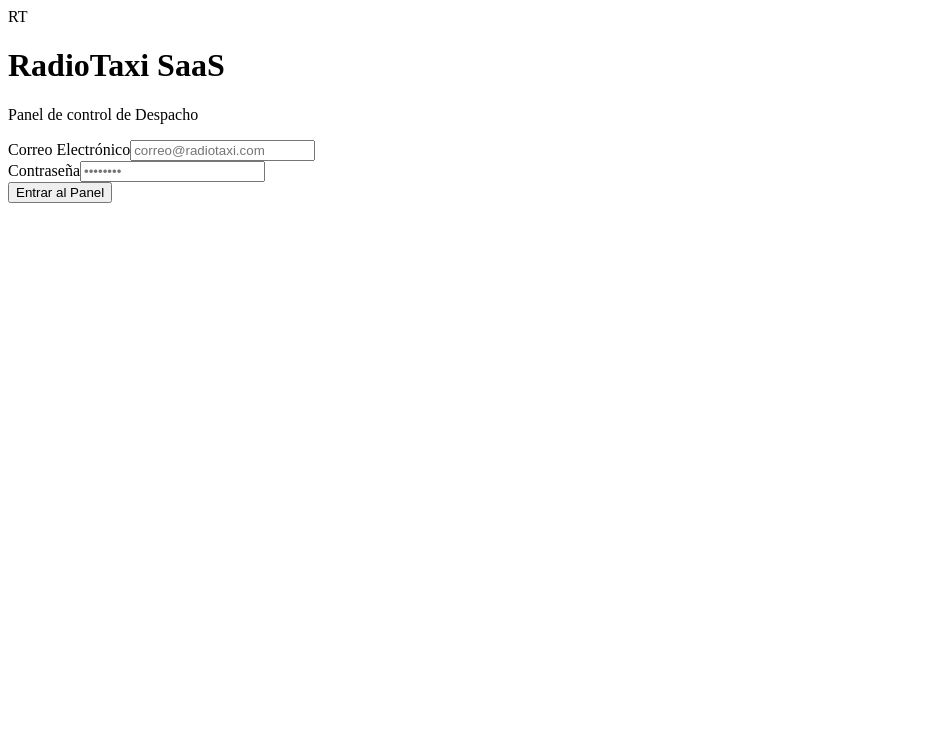
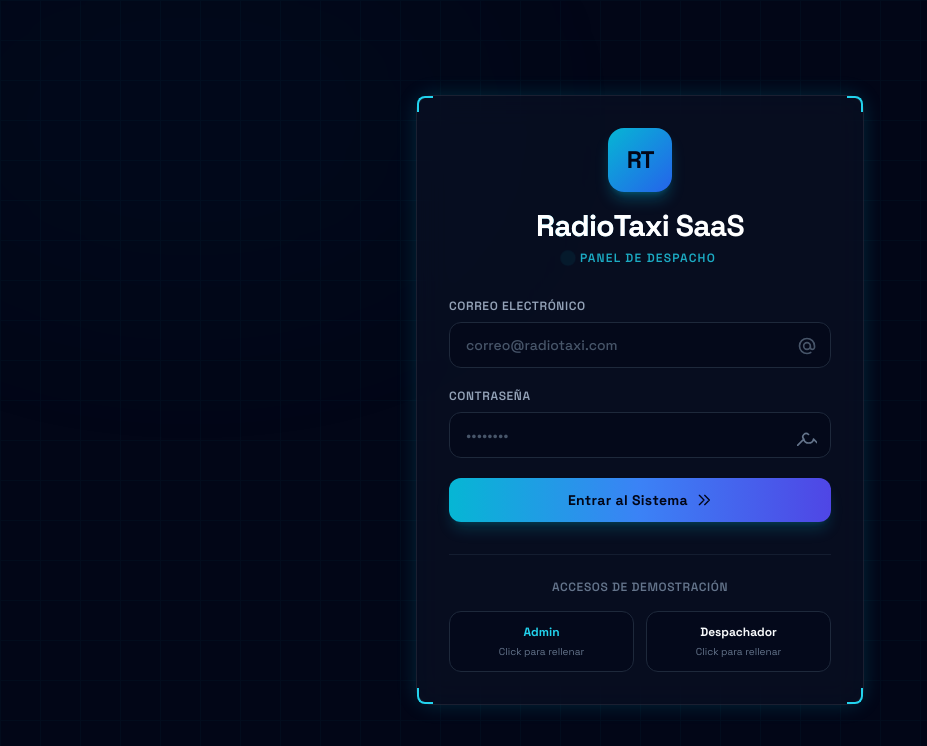
Before and after one commit to wilfredoabadmt/RadioTaxi, a Next.js app in the folder apps/dispatch-dashboard/: page /login in a window 1280 px wide. Shown: the top 746 px of the page, without its empty margins (0-927 px from the left). Built offline with nearby package versions, Linux system fonts and the light colour scheme.

Commit message:
feat: configure Tailwind CSS and rewrite login page with futuristic design

```diff
--- a/apps/dispatch-dashboard/package.json
+++ b/apps/dispatch-dashboard/package.json
@@ -20,6 +20,9 @@
     "@types/node": "^20.0.0",
     "@types/react": "^18.2.0",
     "@types/react-dom": "^18.2.0",
+    "autoprefixer": "^10.5.2",
+    "postcss": "^8.5.16",
+    "tailwindcss": "^3.4.19",
     "typescript": "^5.5.0"
   }
 }
--- a/apps/dispatch-dashboard/pages/_app.tsx
+++ b/apps/dispatch-dashboard/pages/_app.tsx
@@ -1,4 +1,5 @@
 import { AppProps } from 'next/app';
+import '../styles/globals.css';
 
 export default function App({ Component, pageProps }: AppProps) {
   return <Component {...pageProps} />;
--- a/apps/dispatch-dashboard/pages/_document.tsx
+++ b/apps/dispatch-dashboard/pages/_document.tsx
@@ -7,6 +7,9 @@ export default class MyDocument extends Document {
         <Head>
           <meta charSet="UTF-8" />
           <meta name="viewport" content="width=device-width, initial-scale=1.0" />
+          <link rel="preconnect" href="https://fonts.googleapis.com" />
+          <link rel="preconnect" href="https://fonts.gstatic.com" crossOrigin="anonymous" />
+          <link href="https://fonts.googleapis.com/css2?family=Space+Grotesk:wght@300;400;500;600;700&family=Outfit:wght@300;400;500;600;700;800&display=swap" rel="stylesheet" />
         </Head>
         <body>
           <Main />
--- a/apps/dispatch-dashboard/pages/login.tsx
+++ b/apps/dispatch-dashboard/pages/login.tsx
@@ -1,11 +1,14 @@
 import { useState, useEffect } from 'react';
 import { useRouter } from 'next/router';
+import Head from 'next/head';
 
 export default function Login() {
   const [email, setEmail] = useState('');
   const [password, setPassword] = useState('');
   const [error, setError] = useState('');
   const [loading, setLoading] = useState(false);
+  const [showPassword, setShowPassword] = useState(false);
+  const [fillFeedback, setFillFeedback] = useState('');
   const router = useRouter();
 
   useEffect(() => {
@@ -19,8 +22,12 @@ export default function Login() {
     e.preventDefault();
     setLoading(true);
     setError('');
+
+    // Usar variable de entorno si existe, o valor por defecto
+    const apiBaseUrl = process.env.NEXT_PUBLIC_API_URL || 'http://localhost:3000/api';
+
     try {
-      const res = await fetch('http://localhost:3000/api/auth/login', {
+      const res = await fetch(`${apiBaseUrl}/auth/login`, {
         method: 'POST',
         headers: { 'Content-Type': 'application/json' },
         body: JSON.stringify({ email, password }),
@@ -42,69 +49,186 @@ export default function Login() {
     }
   };
 
+  const handleQuickFill = (role: 'admin' | 'dispatcher') => {
+    if (role === 'admin') {
+      setEmail('admin@radiotaxi.demo');
+      setPassword('password123');
+      setFillFeedback('Admin credentials loaded!');
+    } else {
+      setEmail('dispatcher@radiotaxi.demo');
+      setPassword('password123');
+      setFillFeedback('Dispatcher credentials loaded!');
+    }
+
+    setTimeout(() => {
+      setFillFeedback('');
+    }, 2500);
+  };
+
   return (
     <div className="min-h-screen bg-slate-950 flex items-center justify-center relative overflow-hidden font-sans">
-      {/* Decorative gradient glowing spheres */}
-      <div className="absolute top-[-20%] left-[-20%] w-[60%] h-[60%] rounded-full bg-red-600/10 blur-[120px] pointer-events-none" />
-      <div className="absolute bottom-[-20%] right-[-20%] w-[60%] h-[60%] rounded-full bg-red-800/15 blur-[120px] pointer-events-none" />
+      <Head>
+        <title>RadioTaxi SaaS - Login</title>
+        <meta name="description" content="Inicia sesión en el panel de control de despacho futurista de RadioTaxi SaaS." />
+      </Head>
+
+      {/* Cyberpunk Grid Background */}
+      <div
+        className="absolute inset-0 opacity-[0.03] pointer-events-none"
+        style={{
+          backgroundImage: `
+            linear-gradient(to right, #06b6d4 1px, transparent 1px),
+            linear-gradient(to bottom, #06b6d4 1px, transparent 1px)
+          `,
+          backgroundSize: '40px 40px'
+        }}
+      />
+
+      {/* Futuristic Glowing Blobs */}
+      <div className="absolute top-[-10%] left-[-10%] w-[50%] h-[50%] rounded-full bg-cyan-500/10 blur-[120px] pointer-events-none animate-cyber-pulse" />
+      <div className="absolute bottom-[-10%] right-[-10%] w-[50%] h-[50%] rounded-full bg-magenta-500/10 blur-[120px] pointer-events-none animate-cyber-pulse" style={{ animationDelay: '-4s' }} />
 
       {/* Main glassmorphism card container */}
-      <div className="w-full max-w-md p-8 rounded-2xl bg-slate-900/50 backdrop-blur-xl border border-white/10 shadow-2xl relative z-10">
+      <div className="w-full max-w-md p-8 rounded-2xl glass-panel shadow-2xl relative z-10 mx-4 border border-cyan-500/20 glow-cyan">
+
+        {/* Decorative corner accents */}
+        <div className="absolute top-0 left-0 w-4 h-4 border-t-2 border-l-2 border-cyan-400 rounded-tl-lg" />
+        <div className="absolute top-0 right-0 w-4 h-4 border-t-2 border-r-2 border-cyan-400 rounded-tr-lg" />
+        <div className="absolute bottom-0 left-0 w-4 h-4 border-b-2 border-l-2 border-cyan-400 rounded-bl-lg" />
+        <div className="absolute bottom-0 right-0 w-4 h-4 border-b-2 border-r-2 border-cyan-400 rounded-br-lg" />
+
         <div className="flex flex-col items-center mb-8">
           {/* Logo / Brand Header */}
-          <div className="w-16 h-16 bg-red-600 rounded-2xl flex items-center justify-center shadow-lg shadow-red-600/30 mb-4 animate-pulse">
-            <span className="text-white font-extrabold text-2xl tracking-tighter">RT</span>
+          <div className="w-16 h-16 bg-gradient-to-br from-cyan-500 to-blue-600 rounded-2xl flex items-center justify-center shadow-lg shadow-cyan-500/30 mb-4 group relative overflow-hidden">
+            <span className="text-slate-950 font-extrabold text-2xl tracking-tighter z-10">RT</span>
+            <div className="absolute inset-0 bg-white/20 translate-y-full group-hover:translate-y-0 transition-transform duration-300" />
           </div>
-          <h1 className="text-white font-extrabold text-3xl tracking-tight">RadioTaxi SaaS</h1>
-          <p className="text-slate-400 text-sm mt-1">Panel de control de Despacho</p>
+
+          <h1 className="text-white font-bold text-3xl tracking-tight bg-clip-text text-transparent bg-gradient-to-r from-cyan-400 via-blue-200 to-magenta-400">
+            RadioTaxi SaaS
+          </h1>
+          <div className="flex items-center gap-2 mt-1.5">
+            <span className="w-2 h-2 rounded-full bg-cyan-500 animate-ping" />
+            <p className="text-cyan-400/80 text-xs font-semibold uppercase tracking-widest">
+              Panel de Despacho
+            </p>
+          </div>
         </div>
 
         {error && (
-          <div className="mb-6 p-4 rounded-xl bg-red-500/10 border border-red-500/20 text-red-400 text-sm font-medium flex items-center gap-2">
-            <svg xmlns="http://www.w3.org/2000/svg" className="h-5 w-5 shrink-0" viewBox="0 0 20 20" fill="currentColor">
+          <div className="mb-6 p-4 rounded-xl bg-red-950/40 border border-red-500/30 text-red-300 text-sm font-medium flex items-start gap-3 glow-red animate-pulse">
+            <svg xmlns="http://www.w3.org/2000/svg" className="h-5 w-5 shrink-0 text-red-400 mt-0.5" viewBox="0 0 20 20" fill="currentColor">
               <path fillRule="evenodd" d="M18 10a8 8 0 11-16 0 8 8 0 0116 0zm-7 4a1 1 0 11-2 0 1 1 0 012 0zm-1-9a1 1 0 00-1 1v4a1 1 0 102 0V6a1 1 0 00-1-1z" clipRule="evenodd" />
             </svg>
             <span>{error}</span>
           </div>
         )}
 
+        {fillFeedback && (
+          <div className="mb-6 p-3 rounded-xl bg-cyan-950/40 border border-cyan-500/30 text-cyan-300 text-xs font-semibold flex items-center gap-2 animate-bounce">
+            <svg xmlns="http://www.w3.org/2000/svg" className="h-4 w-4 text-cyan-400" viewBox="0 0 20 20" fill="currentColor">
+              <path fillRule="evenodd" d="M10 18a8 8 0 100-16 8 8 0 000 16zm3.707-9.293a1 1 0 00-1.414-1.414L9 10.586 7.707 9.293a1 1 0 00-1.414 1.414l2 2a1 1 0 001.414 0l4-4z" clipRule="evenodd" />
+            </svg>
+            <span>{fillFeedback}</span>
+          </div>
+        )}
+
         <form onSubmit={handleSubmit} className="space-y-5">
           <div>
-            <label className="block text-slate-300 text-sm font-semibold mb-2">Correo Electrónico</label>
+            <label className="block text-slate-400 text-xs font-semibold uppercase tracking-wider mb-2">
+              Correo Electrónico
+            </label>
+            <div className="relative">
               <input
                 type="email"
                 value={email}
                 onChange={(e) => setEmail(e.target.value)}
                 required
                 placeholder="correo@radiotaxi.com"
-              className="w-full bg-slate-950/60 border border-white/10 rounded-xl px-4 py-3 text-white placeholder-slate-600 focus:outline-none focus:border-red-600 transition-all text-sm"
+                className="w-full bg-slate-950/50 border border-slate-800 rounded-xl pl-4 pr-10 py-3 text-white placeholder-slate-600 focus:outline-none focus:border-cyan-500 focus:ring-1 focus:ring-cyan-500/30 transition-all text-sm font-medium"
               />
+              <span className="absolute right-3.5 top-3.5 text-slate-600">
+                <svg xmlns="http://www.w3.org/2000/svg" className="h-5 w-5" fill="none" viewBox="0 0 24 24" stroke="currentColor">
+                  <path strokeLinecap="round" strokeLinejoin="round" strokeWidth={2} d="M16 12a4 4 0 10-8 0 4 4 0 008 0zm0 0v1.5a2.5 2.5 0 005 0V12a9 9 0 10-9 9m4.5-1.206a8.959 8.959 0 01-4.5 1.206" />
+                </svg>
+              </span>
+            </div>
           </div>
 
           <div>
-            <label className="block text-slate-300 text-sm font-semibold mb-2">Contraseña</label>
+            <label className="block text-slate-400 text-xs font-semibold uppercase tracking-wider mb-2">
+              Contraseña
+            </label>
+            <div className="relative">
               <input
-              type="password"
+                type={showPassword ? "text" : "password"}
                 value={password}
                 onChange={(e) => setPassword(e.target.value)}
                 required
                 placeholder="••••••••"
-              className="w-full bg-slate-950/60 border border-white/10 rounded-xl px-4 py-3 text-white placeholder-slate-600 focus:outline-none focus:border-red-600 transition-all text-sm"
+                className="w-full bg-slate-950/50 border border-slate-800 rounded-xl pl-4 pr-10 py-3 text-white placeholder-slate-600 focus:outline-none focus:border-cyan-500 focus:ring-1 focus:ring-cyan-500/30 transition-all text-sm font-medium"
               />
+              <button
+                type="button"
+                onClick={() => setShowPassword(!showPassword)}
+                className="absolute right-3.5 top-3.5 text-slate-500 hover:text-cyan-400 transition-colors"
+              >
+                {showPassword ? (
+                  <svg xmlns="http://www.w3.org/2000/svg" className="h-5 w-5" fill="none" viewBox="0 0 24 24" stroke="currentColor">
+                    <path strokeLinecap="round" strokeLinejoin="round" strokeWidth={2} d="M15 12a3 3 0 11-6 0 3 3 0 016 0z" />
+                    <path strokeLinecap="round" strokeLinejoin="round" strokeWidth={2} d="M2.458 12C3.732 7.943 7.523 5 12 5c4.478 0 8.268 2.943 9.542 7-1.274 4.057-5.064 7-9.542 7-4.477 0-8.268-2.943-9.542-7z" />
+                  </svg>
+                ) : (
+                  <svg xmlns="http://www.w3.org/2000/svg" className="h-5 w-5" fill="none" viewBox="0 0 24 24" stroke="currentColor">
+                    <path strokeLinecap="round" strokeLinejoin="round" strokeWidth={2} d="M13.828 10.172a4 4 0 00-5.656 5.656m0 0l-8.228 8.228m8.228-8.228a5.99 5.99 0 0011.66 0m0 0l8.228 8.228" />
+                  </svg>
+                )}
+              </button>
+            </div>
           </div>
 
           <button
             type="submit"
             disabled={loading}
-            className="w-full bg-red-600 hover:bg-red-700 active:scale-[0.98] text-white font-bold py-3 rounded-xl shadow-lg shadow-red-600/20 transition-all duration-150 flex items-center justify-center gap-2 mt-8 disabled:opacity-50 disabled:pointer-events-none"
+            className="w-full bg-gradient-to-r from-cyan-500 via-blue-500 to-indigo-600 hover:from-cyan-400 hover:to-indigo-500 active:scale-[0.98] text-slate-950 font-bold py-3 rounded-xl shadow-lg shadow-cyan-500/20 hover:shadow-cyan-500/35 transition-all duration-300 flex items-center justify-center gap-2 mt-8 disabled:opacity-50 disabled:pointer-events-none tracking-wide text-sm"
           >
             {loading ? (
-              <span className="w-5 h-5 border-2 border-white/20 border-t-white rounded-full animate-spin" />
+              <span className="w-5 h-5 border-2 border-slate-950/20 border-t-slate-950 rounded-full animate-spin" />
             ) : (
-              <span>Entrar al Panel</span>
+              <span className="flex items-center gap-2">
+                Entrar al Sistema
+                <svg xmlns="http://www.w3.org/2000/svg" className="h-4 w-4" fill="none" viewBox="0 0 24 24" stroke="currentColor">
+                  <path strokeLinecap="round" strokeLinejoin="round" strokeWidth={2} d="M13 5l7 7-7 7M5 5l7 7-7 7" />
+                </svg>
+              </span>
             )}
           </button>
         </form>
+
+        {/* Demo Quick Access Credentials Section */}
+        <div className="mt-8 pt-6 border-t border-slate-800/60">
+          <p className="text-center text-slate-500 text-xs font-semibold uppercase tracking-wider mb-4">
+            Accesos de Demostración
+          </p>
+          <div className="grid grid-cols-2 gap-3">
+            <button
+              type="button"
+              onClick={() => handleQuickFill('admin')}
+              className="flex flex-col items-center justify-center p-3 rounded-xl bg-slate-950/40 border border-slate-800 hover:border-cyan-500/40 hover:bg-slate-900/50 transition-all group"
+            >
+              <span className="text-cyan-400 font-bold text-xs group-hover:text-cyan-300">Admin</span>
+              <span className="text-[10px] text-slate-500 mt-1">Click para rellenar</span>
+            </button>
+            <button
+              type="button"
+              onClick={() => handleQuickFill('dispatcher')}
+              className="flex flex-col items-center justify-center p-3 rounded-xl bg-slate-950/40 border border-slate-800 hover:border-magenta-500/40 hover:bg-slate-900/50 transition-all group"
+            >
+              <span className="text-magenta-400 font-bold text-xs group-hover:text-magenta-300">Despachador</span>
+              <span className="text-[10px] text-slate-500 mt-1">Click para rellenar</span>
+            </button>
+          </div>
+        </div>
       </div>
     </div>
   );
--- /dev/null
+++ b/apps/dispatch-dashboard/postcss.config.js
@@ -0,0 +1,6 @@
+module.exports = {
+  plugins: {
+    tailwindcss: {},
+    autoprefixer: {},
+  },
+}
--- /dev/null
+++ b/apps/dispatch-dashboard/styles/globals.css
@@ -0,0 +1,70 @@
+@tailwind base;
+@tailwind components;
+@tailwind utilities;
+
+@layer base {
+  body {
+    @apply bg-slate-950 text-slate-50 antialiased selection:bg-cyan-500/30 selection:text-cyan-200;
+  }
+}
+
+/* Smooth futuristic animations and background gradients */
+@keyframes cyber-pulse {
+  0%, 100% {
+    opacity: 0.15;
+    transform: scale(1);
+  }
+  50% {
+    opacity: 0.25;
+    transform: scale(1.05);
+  }
+}
+
+.animate-cyber-pulse {
+  animation: cyber-pulse 8s ease-in-out infinite;
+}
+
+/* Glassmorphism utility */
+.glass-panel {
+  background: rgba(15, 23, 42, 0.45);
+  backdrop-filter: blur(16px);
+  -webkit-backdrop-filter: blur(16px);
+  border: 1px solid rgba(255, 255, 255, 0.08);
+}
+
+/* Smooth hover transition for inputs */
+input, button, a {
+  transition: all 0.3s cubic-bezier(0.4, 0, 0.2, 1);
+}
+
+/* Glow effects */
+.glow-cyan {
+  box-shadow: 0 0 20px rgba(6, 182, 212, 0.2);
+}
+
+.glow-magenta {
+  box-shadow: 0 0 20px rgba(217, 70, 239, 0.2);
+}
+
+.glow-red {
+  box-shadow: 0 0 20px rgba(220, 38, 38, 0.25);
+}
+
+/* Custom Scrollbar */
+::-webkit-scrollbar {
+  width: 6px;
+  height: 6px;
+}
+
+::-webkit-scrollbar-track {
+  background: #020617;
+}
+
+::-webkit-scrollbar-thumb {
+  background: #1e293b;
+  border-radius: 9999px;
+}
+
+::-webkit-scrollbar-thumb:hover {
+  background: #334155;
+}
--- a/apps/dispatch-dashboard/tsconfig.json
+++ b/apps/dispatch-dashboard/tsconfig.json
@@ -12,7 +12,8 @@
     "allowJs": true,
     "noEmit": true,
     "incremental": true,
-    "isolatedModules": true
+    "isolatedModules": true,
+    "types": ["node"]
   },
   "include": [
     "next-env.d.ts",
```
Also changed, not shown: apps/dispatch-dashboard/tailwind.config.js (added, +38 -0 lines), 1 other file (tests, documents, lock files or other folders). Lines whose indentation alone changed are shown as unchanged.
